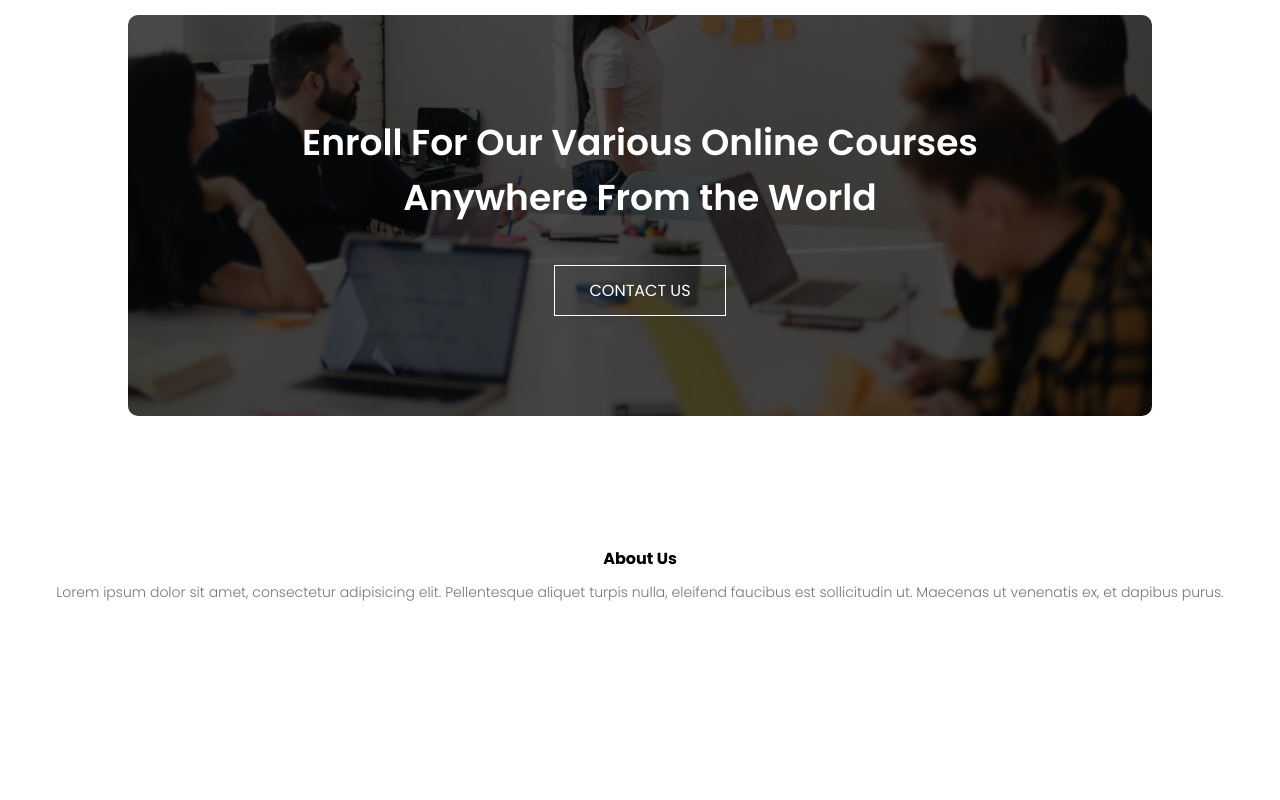
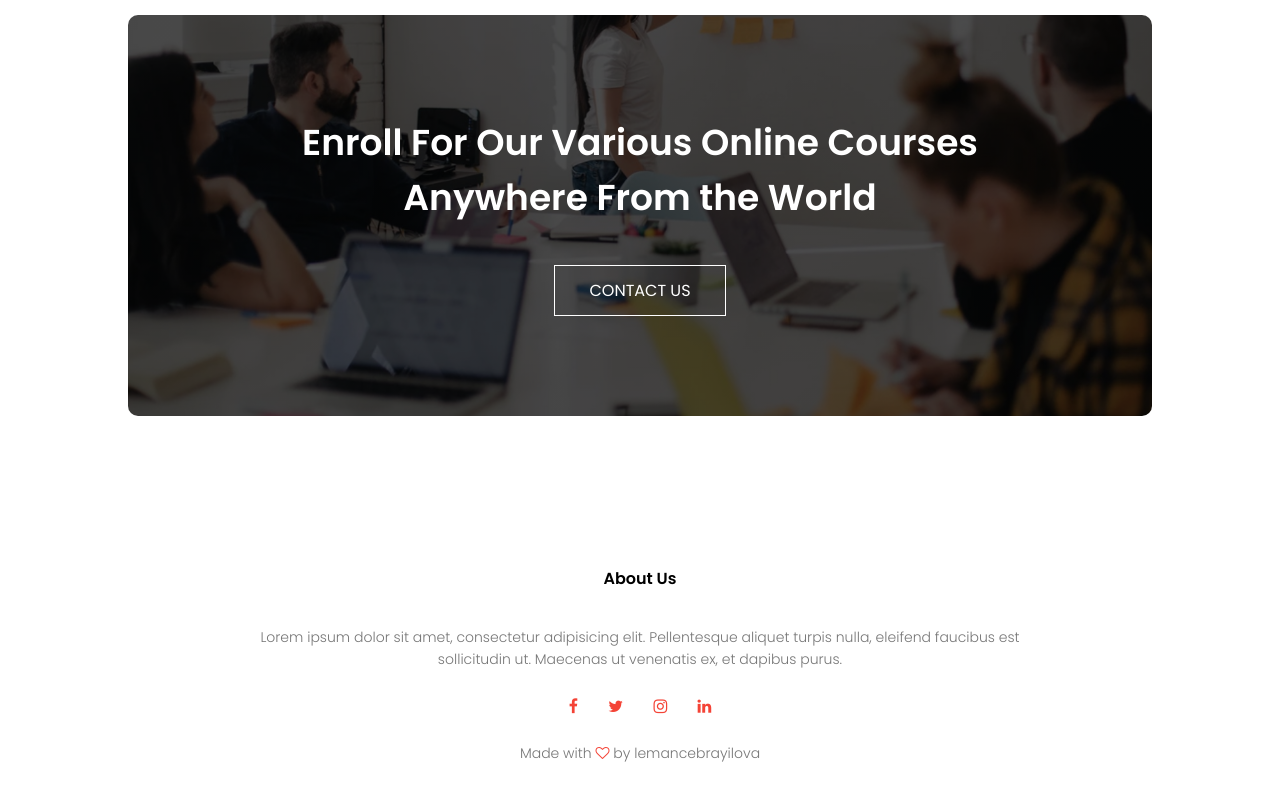
Before and after one commit to lmancbr7/University-website, a plain HTML site: page index.html in a window 1280 px wide. Shown: the part 3345-4145 px from the top of the page. Before the commit the page ends 3988 px from the top, so only its background shows below. Drawn offline with Linux system fonts and the light colour scheme.

Commit message:
University-website

```diff
--- a/index.html
+++ b/index.html
@@ -172,8 +172,15 @@
     <section class="footer">
         <h4>About Us</h4>
         <p>Lorem ipsum dolor sit amet, consectetur adipisicing elit.
-        Pellentesque aliquet turpis nulla, eleifend faucibus est
-        sollicitudin ut. Maecenas ut venenatis ex, et dapibus purus.</p>
+        Pellentesque aliquet turpis nulla, eleifend faucibus
+        est<br>sollicitudin ut. Maecenas ut venenatis ex, et dapibus purus.</p>
+        <div class="icons">
+            <i class="fa fa-facebook"></i>
+            <i class="fa fa-twitter"></i>
+            <i class="fa fa-instagram"></i>
+            <i class="fa fa-linkedin"></i>
+        </div>
+        <p>Made with <i class="fa fa-heart-o"></i> by lemancebrayilova</p>
     </section>
 
     <!-- JavaScript for Toggle Menu -->
--- a/style.css
+++ b/style.css
@@ -301,3 +301,17 @@ h3{
     text-align: center;
     padding: 30px 0;
 }
+.footer h4{
+    margin-bottom: 25px;
+    margin-top: 20px;
+    font-weight: 600;
+}
+.icons .fa{
+    color: #f44336;
+    margin: 0 13px;
+    cursor: pointer;
+    padding: 18px 0;
+}
+.fa-heart-o{
+    color: #f44336;
+}
```
